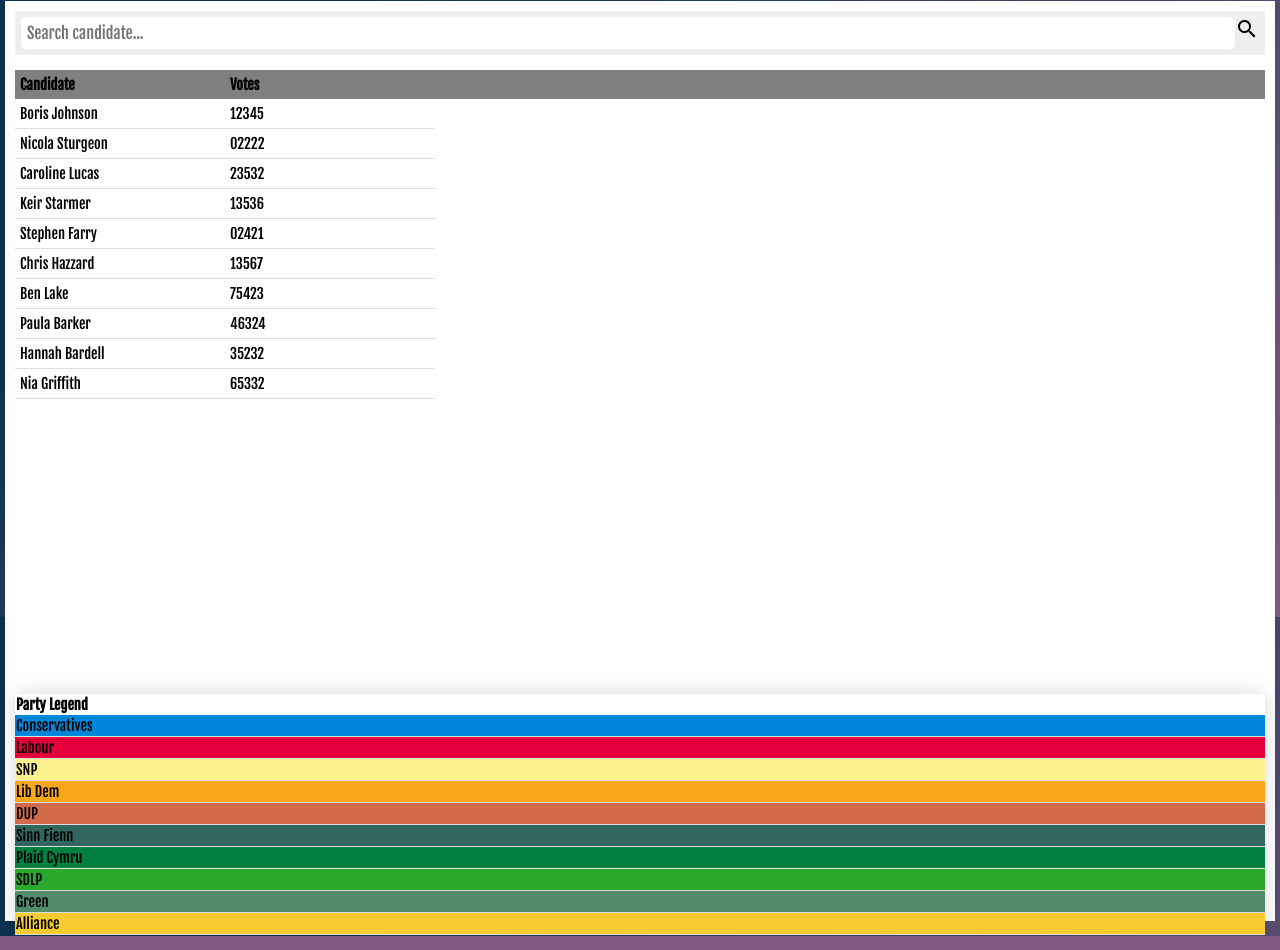
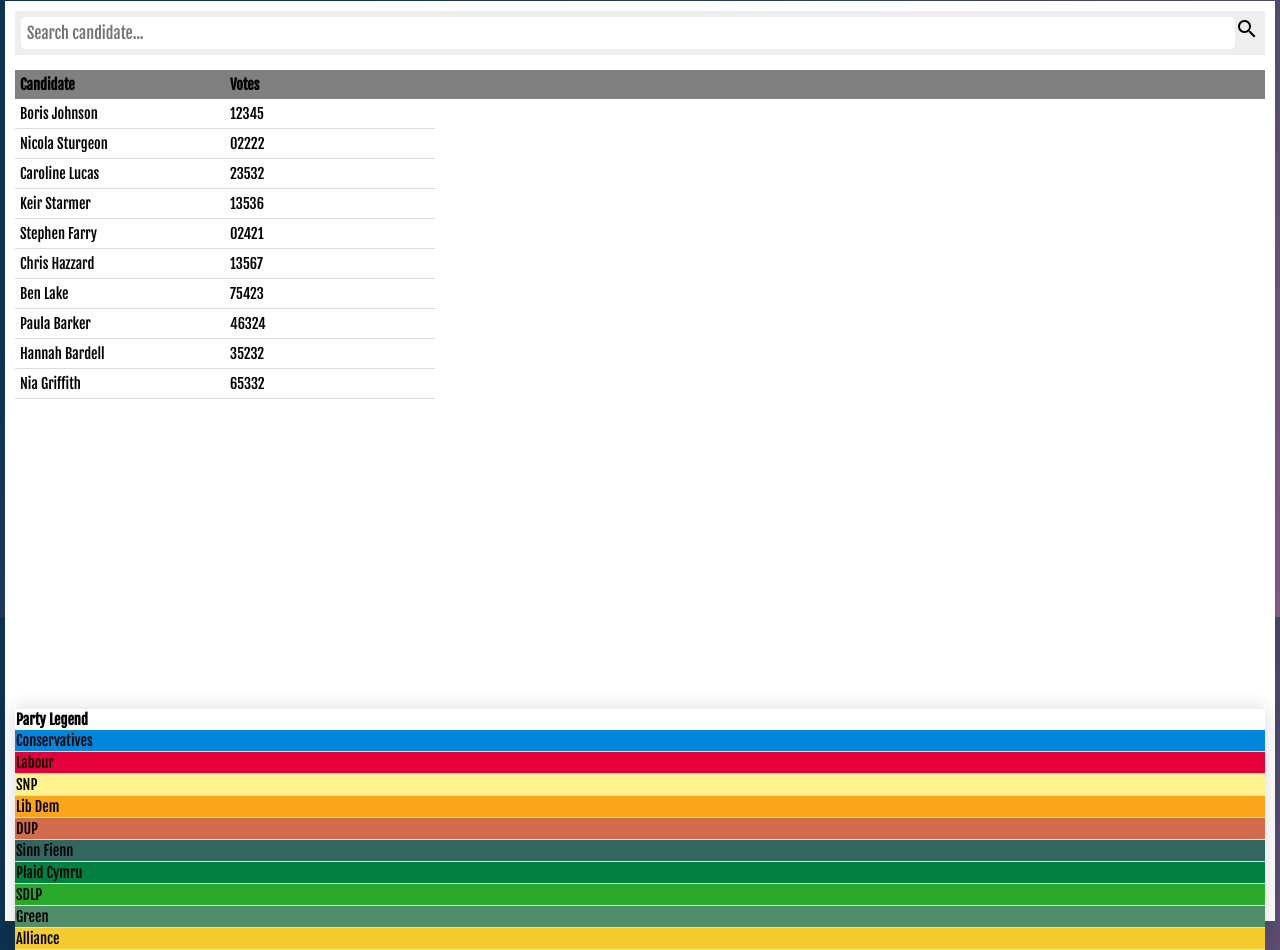
Before and after one commit to kymckay/F28CD-Project, a website: page public/index.html in a window 1280 px wide. Shown: the part 993-1943 px from the top of the page. Drawn offline with nearby package versions, Linux system fonts and the light colour scheme; files whose address does not match are found by name.

Commit message:
Change margin to fix overflow in Chrome

```diff
--- a/public/css/legend.css
+++ b/public/css/legend.css
@@ -1,7 +1,7 @@
 .legend {
     position: relative;
     border-collapse: collapse;
-    margin: 0px 0;
+    margin: 15px 0;
     font-size: 0.9em;
     font-family: Fjalla One;
     min-width: 100%;
```
